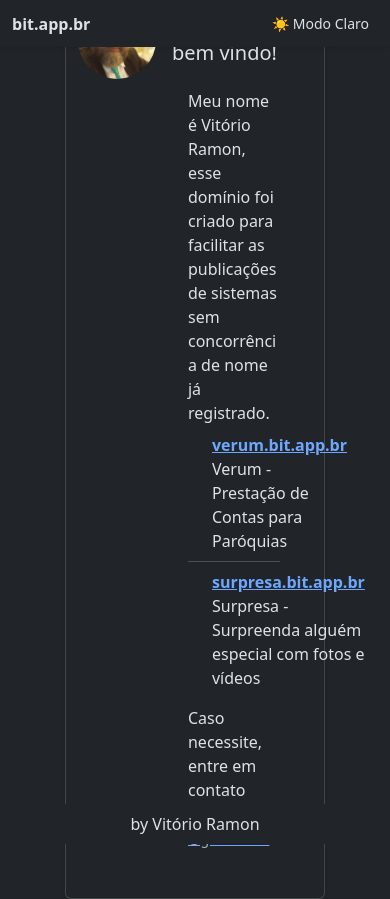
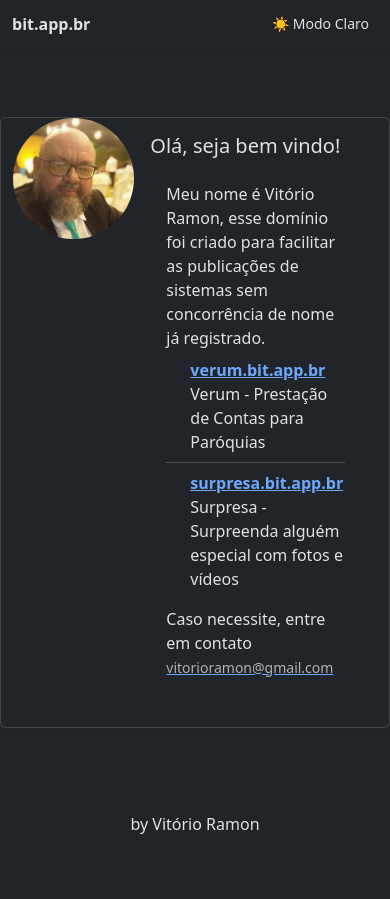
Before and after one commit to vitorioramon/vitorioramon.github.io, a plain HTML site: page index.html in a window 390 px wide. After the commit the page ends 844 px from the top, so only its background shows below. Drawn offline with nearby package versions, Linux system fonts and the light colour scheme.

Commit message:
Ajuste para mobile

```diff
--- a/index.html
+++ b/index.html
@@ -24,7 +24,7 @@
     <main class="flex-grow-1 overflow-auto">
         <div class="container d-flex flex-column justify-content-center min-vh-100">
             <div class="row justify-content-center">
-                <div class="card shadow-sm col-8">
+                <div class="card shadow-sm">
                     <div class="row g-0">
                         <div class="col-4">
                             <img src="img/ramon.png" class="img-fluid rounded-circle" alt="...">
```
